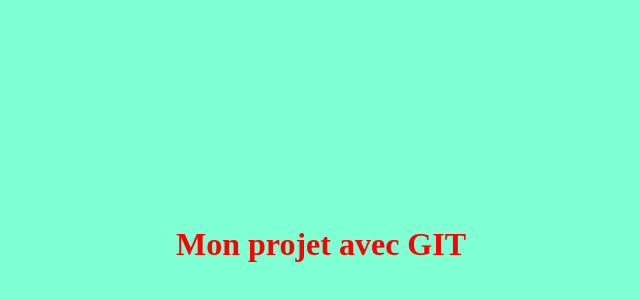
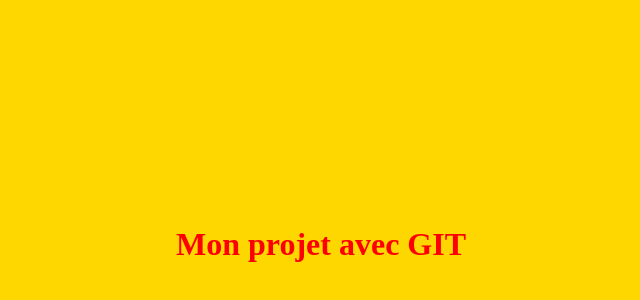
Before and after one commit to fanuel127/Monprojet, a plain HTML site: page index.html in a window 1280 px wide. Shown: the part 48-348 px from the top of the page, without its empty margins (319-959 px from the left). Drawn offline with Linux system fonts and the light colour scheme.

Commit message:
modification de la couleur de fond

```diff
--- a/index.html
+++ b/index.html
@@ -5,7 +5,7 @@
     <meta name="viewport" content="width=device-width, initial-scale=1.0">
     <title>Document</title>
 </head>
-<body style="background-color: aquamarine;">
+<body style="background-color: gold;">
     <h1 style="padding-top: 20%; padding-bottom: 20%; text-align: center; color: red;">Mon projet avec GIT</h1>
 </body>
 </html>
```
